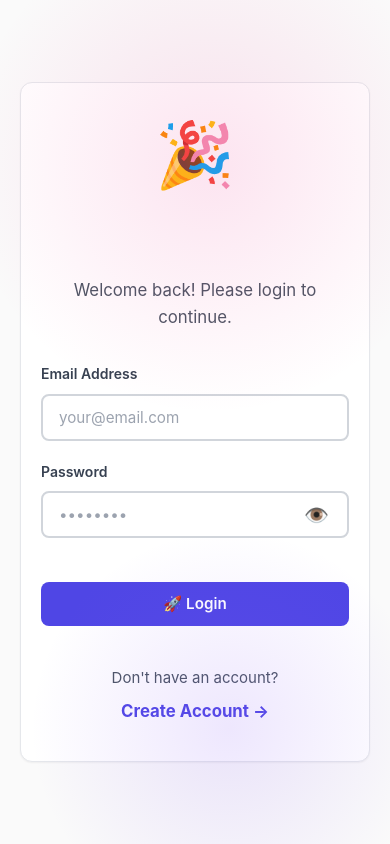
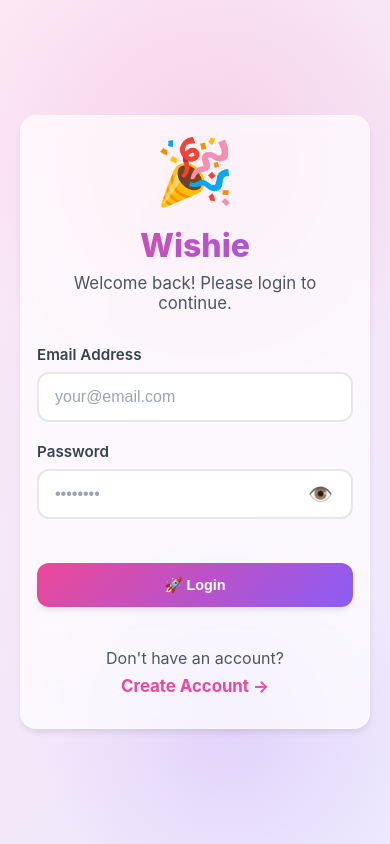
Before and after one commit to 4nxrag/wishie, a React (Vite) app in the folder frontend/: page /login in a window 390 px wide. Built offline with nearby package versions, Linux system fonts and the light colour scheme; the HTML template or start-up script is replaced by a standard one.

Commit message:
Updated theme

```diff
--- a/frontend/src/index.css
+++ b/frontend/src/index.css
@@ -1,57 +1,22 @@
-/* ==================== RESET ==================== */
+/* Reset & Base Styles */
 * {
   margin: 0;
   padding: 0;
   box-sizing: border-box;
 }
 
-html {
-  font-size: 16px;
+body {
+  font-family: -apple-system, BlinkMacSystemFont, 'Segoe UI', 'Roboto', 'Oxygen',
+    'Ubuntu', 'Cantarell', 'Fira Sans', 'Droid Sans', 'Helvetica Neue',
+    sans-serif;
+  -webkit-font-smoothing: antialiased;
+  -moz-osx-font-smoothing: grayscale;
+  background: linear-gradient(135deg, #fce7f3 0%, #ede9fe 100%);
+  min-height: 100vh;
+  overflow-x: hidden;
 }
 
-body {
-  font-family: -apple-system, BlinkMacSystemFont, 'Segoe UI', 'Roboto', sans-serif;
-  -webkit-font-smoothing: antialiased;
-  -moz-osx-font-smoothing: grayscale;
-  background: #FAFAFA;
-  min-height: 100vh;
-  color: #0F172A; /* ← DARK TEXT BY DEFAULT */
-  line-height: 1.6;
-}
-
-/* ==================== VARIABLES ==================== */
-:root {
-  /* Primary Colors */
-  --primary: #4F46E5;
-  --primary-dark: #4338CA;
-  --primary-light: #818CF8;
-
-  /* Neutrals */
-  --white: #FFFFFF;
-  --gray-50: #F9FAFB;
-  --gray-100: #F3F4F6;
-  --gray-200: #E5E7EB;
-  --gray-300: #D1D5DB;
-  --gray-400: #9CA3AF;
-  --gray-500: #6B7280;
-  --gray-600: #4B5563;
-  --gray-700: #374151;
-  --gray-800: #1F2937;
-  --gray-900: #111827;
-  --black: #0F172A;
-
-  /* Functional */
-  --success: #10B981;
-  --warning: #F59E0B;
-  --danger: #EF4444;
-
-  /* Shadows */
-  --shadow-sm: 0 1px 2px 0 rgba(0, 0, 0, 0.05);
-  --shadow-md: 0 4px 6px -1px rgba(0, 0, 0, 0.1);
-  --shadow-lg: 0 10px 15px -3px rgba(0, 0, 0, 0.1);
-}
-
-/* ==================== CONTAINER ==================== */
+/* Container */
 .container {
   max-width: 1200px;
   margin: 0 auto;
@@ -64,20 +29,53 @@ body {
   }
 }
 
-/* ==================== CARDS ==================== */
+/* CSS Variables */
+:root {
+  --primary: #ec4899;
+  --primary-dark: #db2777;
+  --primary-light: #f9a8d4;
+  --secondary: #8b5cf6;
+  --success: #10b981;
+  --warning: #f59e0b;
+  --danger: #ef4444;
+  --gray-50: #f9fafb;
+  --gray-100: #f3f4f6;
+  --gray-200: #e5e7eb;
+  --gray-300: #d1d5db;
+  --gray-400: #9ca3af;
+  --gray-500: #6b7280;
+  --gray-600: #4b5563;
+  --gray-700: #374151;
+  --gray-800: #1f2937;
+  --gray-900: #111827;
+
+  --gradient-primary: linear-gradient(135deg, #ec4899 0%, #8b5cf6 100%);
+  --gradient-light: linear-gradient(135deg, #fce7f3 0%, #ede9fe 100%);
+
+  --glass-bg: rgba(255, 255, 255, 0.7);
+  --glass-border: rgba(255, 255, 255, 0.18);
+
+  --shadow-sm: 0 1px 2px 0 rgba(0, 0, 0, 0.05);
+  --shadow-md: 0 4px 6px -1px rgba(0, 0, 0, 0.1);
+  --shadow-lg: 0 10px 15px -3px rgba(0, 0, 0, 0.1);
+  --shadow-xl: 0 20px 25px -5px rgba(0, 0, 0, 0.1);
+  --shadow-glow: 0 0 15px rgba(236, 72, 153, 0.3);
+}
+
+/* Card Component */
 .card {
-  background: var(--white);
-  border-radius: 12px;
+  background: var(--glass-bg);
+  backdrop-filter: blur(10px);
+  -webkit-backdrop-filter: blur(10px);
+  border-radius: 16px;
   padding: 1.5rem;
-  box-shadow: var(--shadow-sm);
-  border: 1px solid var(--gray-200);
-  transition: all 0.2s ease;
-  color: var(--black); /* ← FORCE DARK TEXT IN CARDS */
+  box-shadow: var(--shadow-md);
+  border: 1px solid var(--glass-border);
+  transition: all 0.3s cubic-bezier(0.4, 0, 0.2, 1);
 }
 
 .card:hover {
-  box-shadow: var(--shadow-md);
-  border-color: var(--gray-300);
+  box-shadow: var(--shadow-lg);
 }
 
 @media (max-width: 767px) {
@@ -86,7 +84,7 @@ body {
   }
 }
 
-/* ==================== BUTTONS ==================== */
+/* Button Styles */
 .btn {
   display: inline-flex;
   align-items: center;
@@ -94,66 +92,63 @@ body {
   gap: 0.5rem;
   padding: 0.75rem 1.5rem;
   border: none;
-  border-radius: 8px;
-  font-size: 0.95rem;
+  border-radius: 12px;
+  font-size: 1rem;
   font-weight: 600;
   cursor: pointer;
-  transition: all 0.2s ease;
+  transition: all 0.3s ease;
   text-decoration: none;
   white-space: nowrap;
   min-height: 44px;
-  font-family: inherit;
-  line-height: 1;
+  min-width: 44px;
 }
 
 .btn:disabled {
-  opacity: 0.5;
+  opacity: 0.6;
   cursor: not-allowed;
 }
 
 .btn-primary {
-  background: var(--primary);
-  color: var(--white);
+  background: var(--gradient-primary);
+  color: white;
+  box-shadow: var(--shadow-md);
 }
 
 .btn-primary:hover:not(:disabled) {
-  background: var(--primary-dark);
+  transform: translateY(-2px);
+  box-shadow: var(--shadow-lg), var(--shadow-glow);
 }
 
 .btn-secondary {
-  background: var(--white);
+  background: white;
   color: var(--primary);
-  border: 2px solid var(--primary);
+  border: 2px solid var(--primary-light);
 }
 
 .btn-secondary:hover:not(:disabled) {
-  background: var(--gray-50);
+  background: var(--primary-light);
+  border-color: var(--primary);
 }
 
 .btn-danger {
   background: var(--danger);
-  color: var(--white);
+  color: white;
 }
 
 .btn-danger:hover:not(:disabled) {
-  background: #DC2626;
+  background: #dc2626;
+  transform: translateY(-2px);
 }
 
 .btn-block {
   width: 100%;
 }
 
-/* Mobile buttons */
-@media (max-width: 767px) {
-  .btn {
-    width: 100%;
-  }
-}
-
-/* ==================== BUTTON GROUPS ==================== */
+/* Button Groups */
 .btn-group {
   display: flex;
-  gap: 0.75rem;
+  gap: 1rem;
+  flex-wrap: wrap;
 }
 
 @media (min-width: 768px) {
@@ -172,6 +167,7 @@ body {
   .btn-group .btn-secondary,
   .btn-group .btn-danger {
     flex: 0 0 auto;
+    width: auto;
   }
 }
 
@@ -185,7 +181,7 @@ body {
   }
 }
 
-/* ==================== FORMS ==================== */
+/* Form Elements */
 .form-group {
   margin-bottom: 1.25rem;
 }
@@ -195,21 +191,20 @@ body {
   margin-bottom: 0.5rem;
   color: var(--gray-700);
   font-weight: 600;
-  font-size: 0.875rem;
+  font-size: 0.95rem;
 }
 
 .form-input,
 .form-select,
 .form-textarea {
   width: 100%;
-  padding: 0.75rem 1rem;
-  border: 2px solid var(--gray-300);
-  border-radius: 8px;
-  font-size: 0.95rem;
-  transition: all 0.2s ease;
-  background: var(--white);
-  color: var(--black); /* ← DARK TEXT IN INPUTS */
-  font-family: inherit;
+  padding: 0.875rem 1rem;
+  border: 2px solid var(--gray-200);
+  border-radius: 12px;
+  font-size: 1rem;
+  transition: all 0.3s ease;
+  background: white;
+  color: var(--gray-900);
   min-height: 44px;
 }
 
@@ -218,7 +213,7 @@ body {
 .form-textarea:focus {
   outline: none;
   border-color: var(--primary);
-  box-shadow: 0 0 0 3px rgba(79, 70, 229, 0.1);
+  box-shadow: 0 0 0 3px rgba(236, 72, 153, 0.1);
 }
 
 .form-input::placeholder {
@@ -230,55 +225,37 @@ body {
   min-height: 100px;
 }
 
-/* ==================== ALERTS ==================== */
-.alert {
-  padding: 1rem;
-  border-radius: 8px;
-  margin-bottom: 1.25rem;
-  font-size: 0.95rem;
-  border-left: 4px solid;
-}
-
-.alert-error {
-  background: #FEF2F2;
-  color: #991B1B;
-  border-color: var(--danger);
-}
-
-.alert-success {
-  background: #F0FDF4;
-  color: #166534;
-  border-color: var(--success);
-}
-
-/* ==================== BADGES ==================== */
+/* Badge */
 .badge {
-  display: inline-flex;
-  align-items: center;
-  gap: 0.25rem;
-  padding: 0.25rem 0.75rem;
-  border-radius: 9999px;
-  font-size: 0.75rem;
+  display: inline-block;
+  padding: 0.375rem 0.75rem;
+  border-radius: 12px;
+  font-size: 0.8rem;
   font-weight: 600;
   text-transform: capitalize;
 }
 
-.badge-primary {
-  background: var(--primary);
-  color: var(--white);
+/* Alert Messages */
+.alert {
+  padding: 1rem;
+  border-radius: 12px;
+  margin-bottom: 1.25rem;
+  font-size: 0.95rem;
 }
 
-.badge-success {
-  background: var(--success);
-  color: var(--white);
+.alert-error {
+  background: rgba(239, 68, 68, 0.1);
+  color: var(--danger);
+  border: 1px solid rgba(239, 68, 68, 0.3);
 }
 
-.badge-warning {
-  background: var(--warning);
-  color: var(--white);
+.alert-success {
+  background: rgba(16, 185, 129, 0.1);
+  color: var(--success);
+  border: 1px solid rgba(16, 185, 129, 0.3);
 }
 
-/* ==================== SPINNER ==================== */
+/* Loading Spinner */
 .spinner {
   width: 40px;
   height: 40px;
@@ -286,36 +263,27 @@ body {
   border-top-color: var(--primary);
   border-radius: 50%;
   animation: spin 0.8s linear infinite;
-  margin: 2rem auto;
+  margin: 0 auto;
 }
 
 @keyframes spin {
   to { transform: rotate(360deg); }
 }
 
-/* ==================== TYPOGRAPHY ==================== */
-h1, h2, h3, h4, h5, h6 {
-  margin: 0;
-  line-height: 1.2;
-  color: var(--black); /* ← DARK HEADINGS */
-  font-weight: 700;
+/* Text Utilities */
+.text-center {
+  text-align: center;
 }
 
-h1 { font-size: 2rem; }
-h2 { font-size: 1.5rem; }
-h3 { font-size: 1.25rem; }
-
-p {
-  color: var(--black); /* ← DARK PARAGRAPHS */
+.text-muted {
+  color: var(--gray-500);
 }
 
-@media (max-width: 767px) {
-  h1 { font-size: 1.5rem; }
-  h2 { font-size: 1.25rem; }
-  h3 { font-size: 1.125rem; }
+.text-small {
+  font-size: 0.875rem;
 }
 
-/* ==================== ANIMATIONS ==================== */
+/* Animations */
 @keyframes fadeIn {
   from {
     opacity: 0;
@@ -330,7 +298,7 @@ p {
 @keyframes slideDown {
   from {
     opacity: 0;
-    transform: translateY(-10px);
+    transform: translateY(-20px);
   }
   to {
     opacity: 1;
@@ -338,26 +306,36 @@ p {
   }
 }
 
-/* ==================== UTILITIES ==================== */
-.text-center { text-align: center; }
-.text-muted { color: var(--gray-500) !important; } /* ← GRAY MUTED TEXT */
-.text-small { font-size: 0.875rem; }
+@keyframes slideUp {
+  from {
+    opacity: 0;
+    transform: translateX(-50%) translateY(20px);
+  }
+  to {
+    opacity: 1;
+    transform: translateX(-50%) translateY(0);
+  }
+}
 
-.mt-1 { margin-top: 0.5rem; }
-.mt-2 { margin-top: 1rem; }
-.mt-3 { margin-top: 1.5rem; }
-.mb-1 { margin-bottom: 0.5rem; }
-.mb-2 { margin-bottom: 1rem; }
-.mb-3 { margin-bottom: 1.5rem; }
-
-/* ==================== MOBILE RESPONSIVE ==================== */
+/* Mobile Responsive */
 @media (max-width: 767px) {
-  body {
-    font-size: 0.9375rem;
+  h1 {
+    font-size: 2rem !important;
   }
 
-  * {
-    word-wrap: break-word;
-    overflow-wrap: break-word;
+  h2 {
+    font-size: 1.5rem !important;
+  }
+
+  h3 {
+    font-size: 1.25rem !important;
+  }
+
+  .card {
+    padding: 1rem;
+  }
+
+  .btn {
+    font-size: 0.9rem;
   }
 }
```
